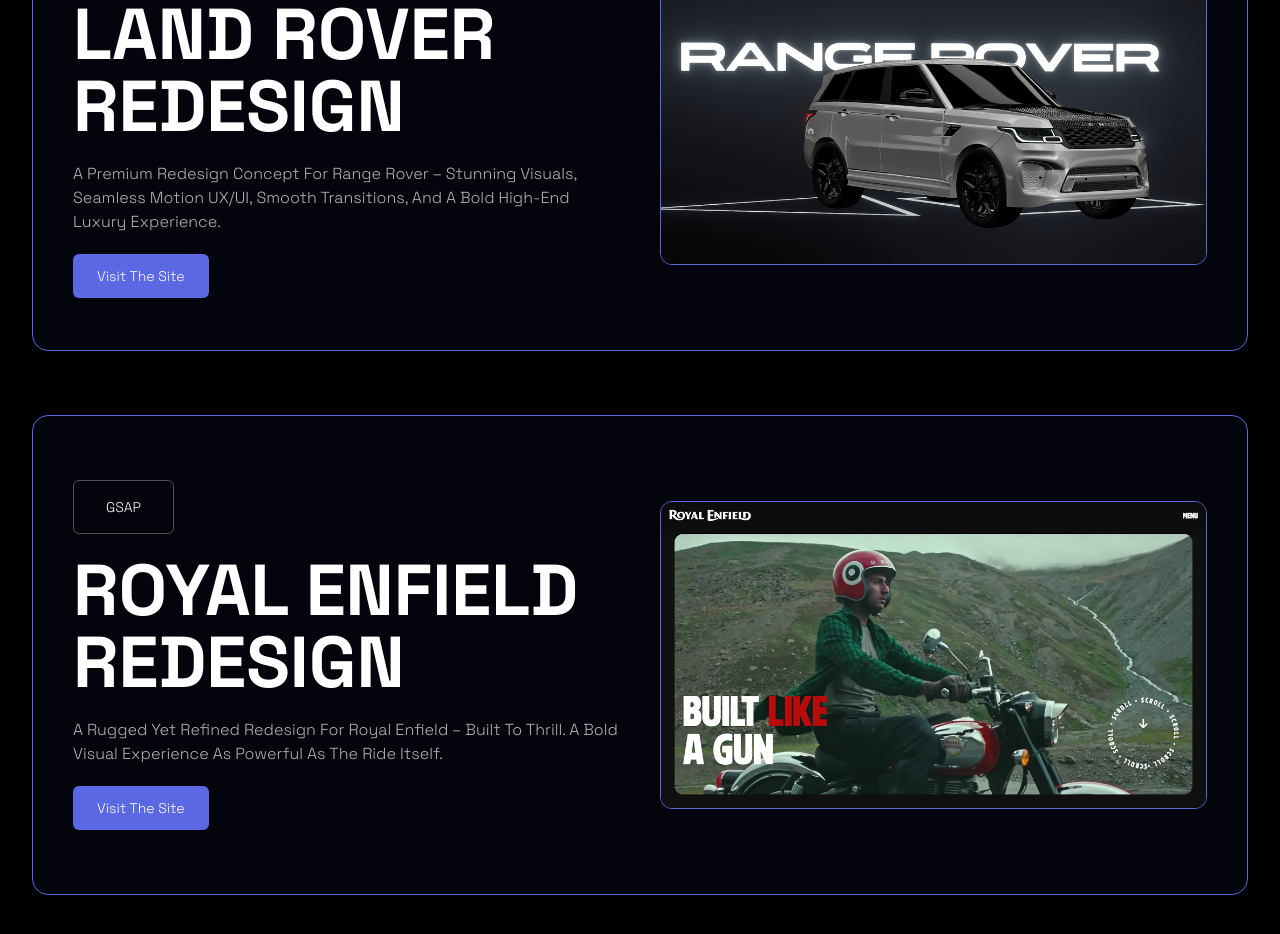
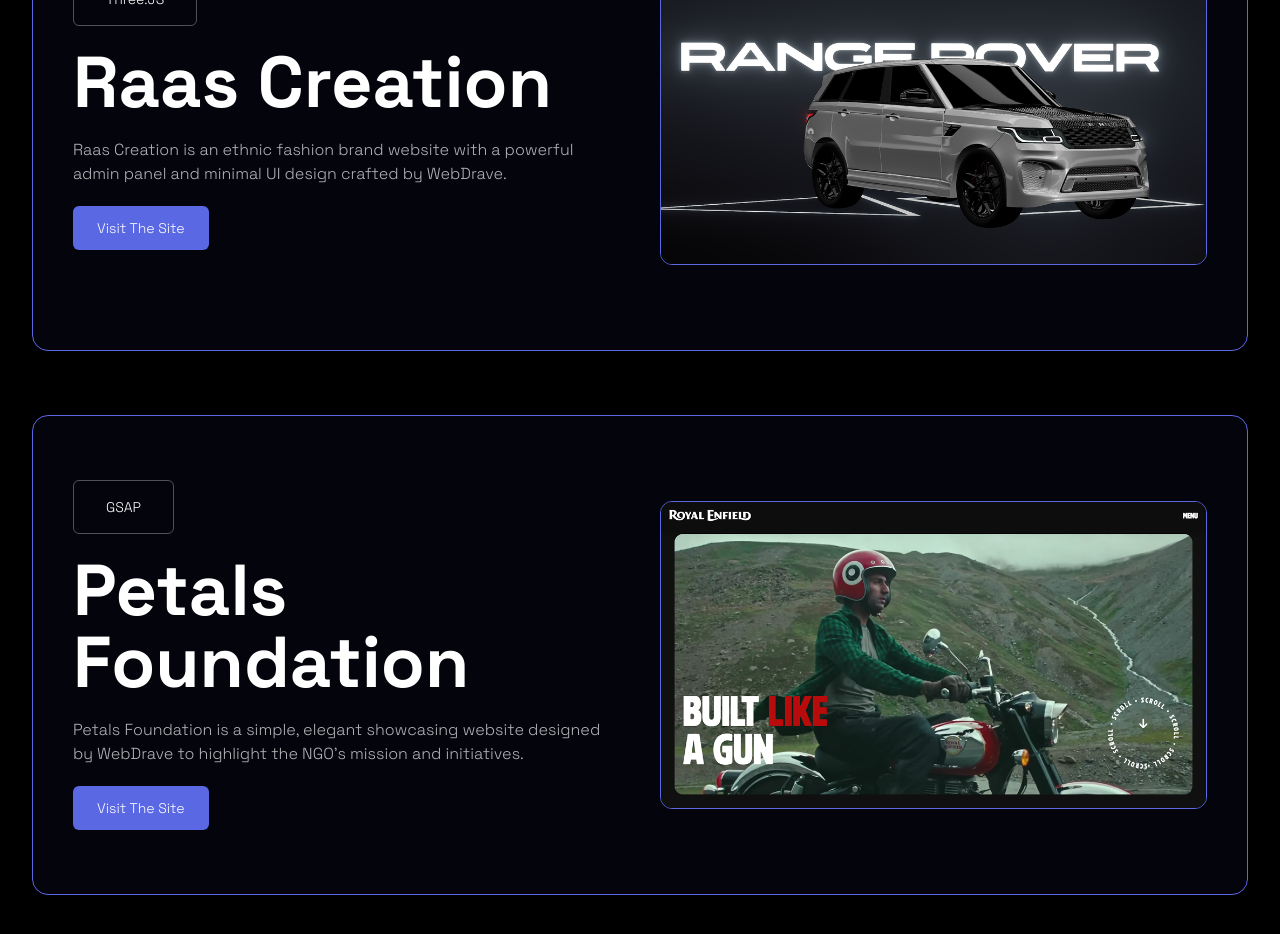
Before and after one commit to AbhishekChoudharyy/Webdrave-SkillsVarz-main, a React (Vite) app: page / in a window 1280 px wide. Shown: the part 3980-4914 px from the top of the page. Built offline with nearby package versions, Linux system fonts and the light colour scheme; a web font is replaced by a local one.

Commit message:
Update Projects.jsx

```diff
--- a/src/components/Projects.jsx
+++ b/src/components/Projects.jsx
@@ -13,19 +13,19 @@
     },
     {
       tag: "Three.JS",
-      title: "LAND ROVER REDESIGN",
+      title: "Raas Creation",
       description:
-        "A Premium Redesign Concept For Range Rover – Stunning Visuals, Seamless Motion UX/UI, Smooth Transitions, And A Bold High-End Luxury Experience.",
+        "Raas Creation is an ethnic fashion brand website with a powerful admin panel and minimal UI design crafted by WebDrave.",
       image: "img/range rover.png",
-      link: "https://frontend-finesse-reimagine-round2.vercel.app/", // Add the link here
+      link: "https://raascreation.com/", // Add the link here
     },
     {
       tag: "GSAP",
-      title: "ROYAL ENFIELD REDESIGN",
+      title: "Petals Foundation",
       description:
-        "A Rugged Yet Refined Redesign For Royal Enfield – Built To Thrill. A Bold Visual Experience As Powerful As The Ride Itself.",
+        "Petals Foundation is a simple, elegant showcasing website designed by WebDrave to highlight the NGO’s mission and initiatives.",
       image: "img/royal enfield.png",
-      link: "https://dynamic-dev-reimagineround2.vercel.app/", // Add the link here
+      link: "https://petalsfoundation.in/", // Add the link here
     },
   ];
 
```
